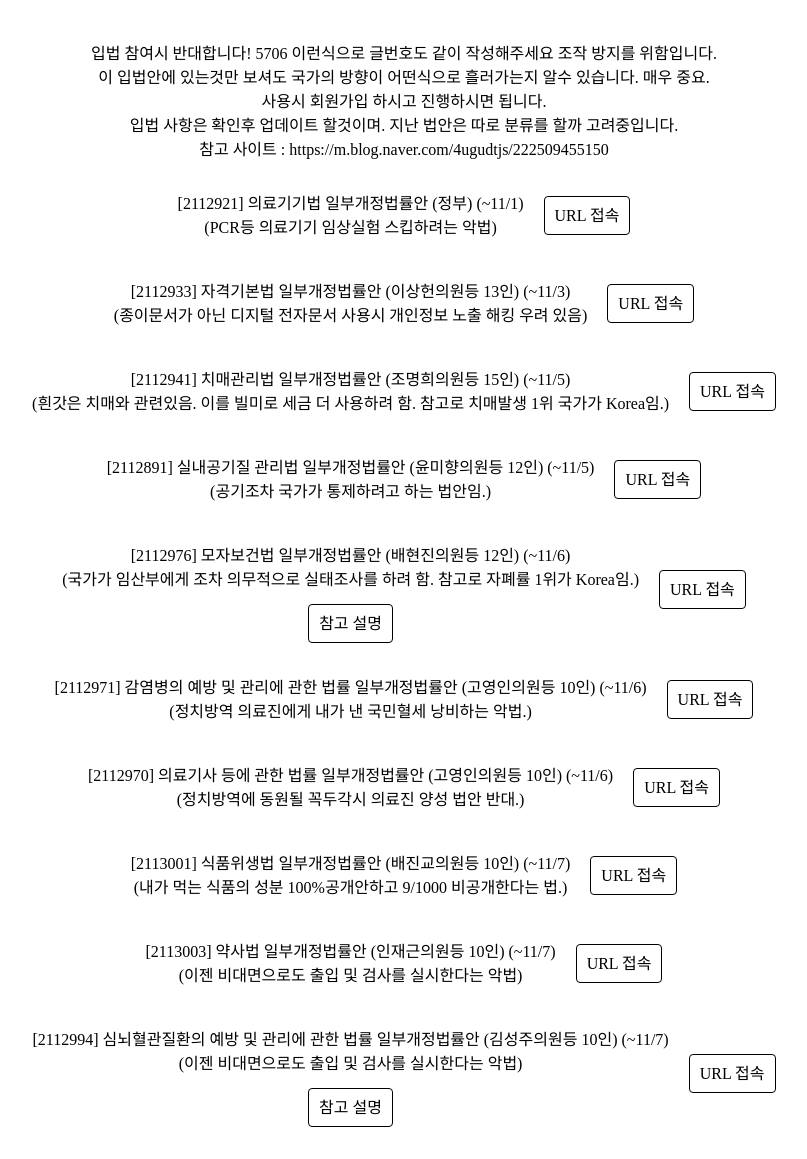
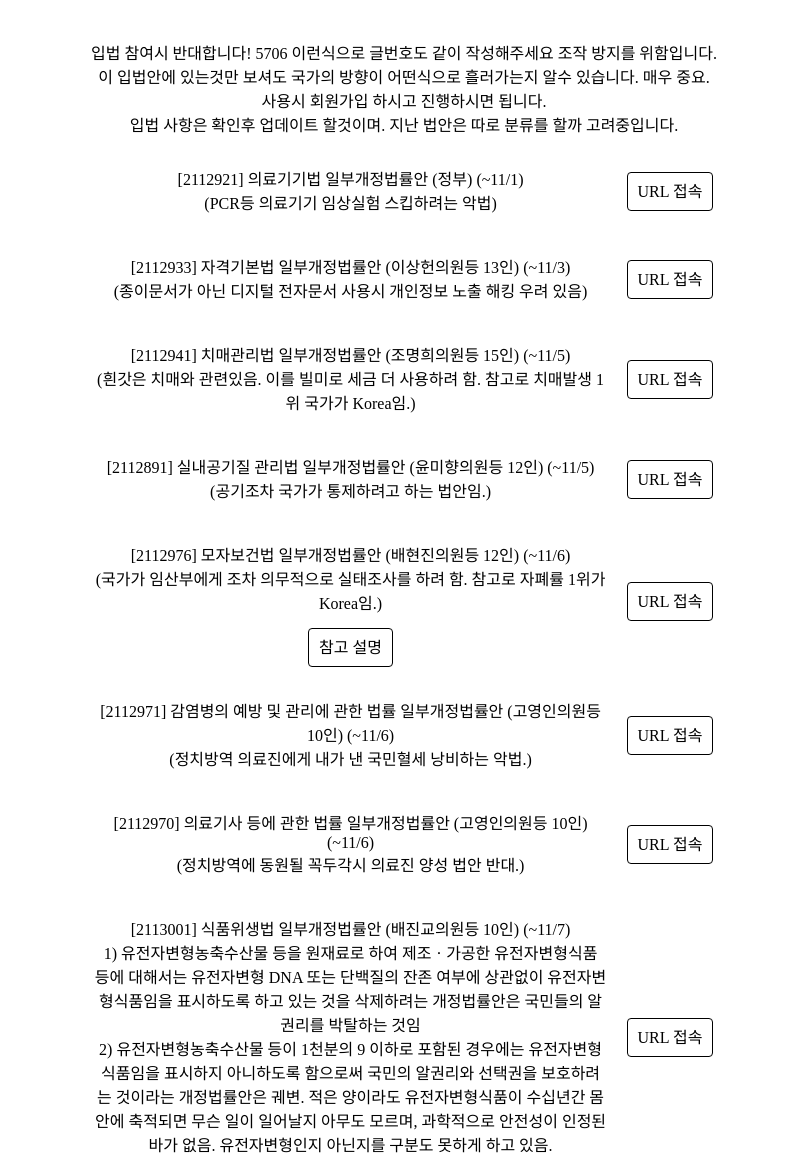
Before and after one commit to LiberSpiritus/badlaw-site, a plain HTML site: page index.html in a window 1280 px wide. Shown: the top 1159 px of the page, without its empty margins (236-1043 px from the left). Drawn offline with Linux system fonts and the light colour scheme.

Commit message:
일부 수정 (참고사이트 주석)

```diff
--- a/index.html
+++ b/index.html
@@ -13,9 +13,9 @@
         <div class="section-tit">
             <h1>입법 참여시 반대합니다! 5706 이런식으로 글번호도 같이 작성해주세요 조작 방지를 위함입니다.<br>이 입법안에 있는것만 보셔도 국가의 방향이 어떤식으로 흘러가는지 알수 있습니다. 매우 중요.<br>사용시 회원가입 하시고 진행하시면 됩니다.<br>입법 사항은 확인후 업데이트 할것이며. 지난 법안은 따로 분류를 할까 고려중입니다.</h1>
         </div>
-        <div class="secion-cont">
-            참고 사이트 : <a href="https://m.blog.naver.com/4ugudtjs/222509455150" title="나나님 블로그" target="_blank">https://m.blog.naver.com/4ugudtjs/222509455150</a>
-        </div>
+        <!-- <div class="secion-cont">
+            <a href="https://m.blog.naver.com/4ugudtjs/222509455150" class="btn-url" title="나나님 블로그">참고 사이트</a>
+        </div> -->
         <div class="badlaw-wrap">
             <div class="badlaw-cont">
                 <ul>
@@ -63,7 +63,9 @@
                 </ul>
                 <ul>
                     <li>[2113001] 식품위생법 일부개정법률안 (배진교의원등 10인) (~11/7)
-                        <p>(내가 먹는 식품의 성분 100%공개안하고 9/1000 비공개한다는 법.)</p>
+                        <p>1) 유전자변형농축수산물 등을 원재료로 하여 제조ㆍ가공한 유전자변형식품 등에 대해서는 유전자변형 DNA 또는 단백질의 잔존 여부에 상관없이 유전자변형식품임을 표시하도록 하고 있는 것을 삭제하려는 개정법률안은 국민들의 알 권리를 박탈하는 것임<br>
+                            2) 유전자변형농축수산물 등이 1천분의 9 이하로 포함된 경우에는 유전자변형식품임을 표시하지 아니하도록 함으로써 국민의 알권리와 선택권을 보호하려는 것이라는 개정법률안은 궤변. 적은 양이라도 유전자변형식품이 수십년간 몸안에 축적되면 무슨 일이 일어날지 아무도 모르며, 과학적으로 안전성이 인정된 바가 없음. 유전자변형인지 아닌지를 구분도 못하게 하고 있음.<br>
+                        </p>
                     </li>
                     <li><a class="btn-url" href="https://url.kr/m94itq" title="입법 URL 접속" target="_blank">URL 접속</a></li>
                 </ul>
--- a/style.css
+++ b/style.css
@@ -4,6 +4,7 @@
 .badlaw-wrap {margin-top: 30px;}
 .badlaw-cont ul {display: flex;display:-ms-flexbox;-ms-flex-pack: center;justify-content: center;-webkit-box-align: center;-ms-flex-align: center;align-items: center;}
 .badlaw-cont ul:not(:first-child) {margin-top: 40px;}
+.badlaw-cont ul li:first-child {width: 50%;}
 .badlaw-cont ul li:not(:last-child) {margin-right:20px;}
 .badlaw-cont ul li:first-child .refer-wrap {margin-top:20px;}
 .btn-url {padding:10px; border:1px solid black;border-radius: 4px;}
```
